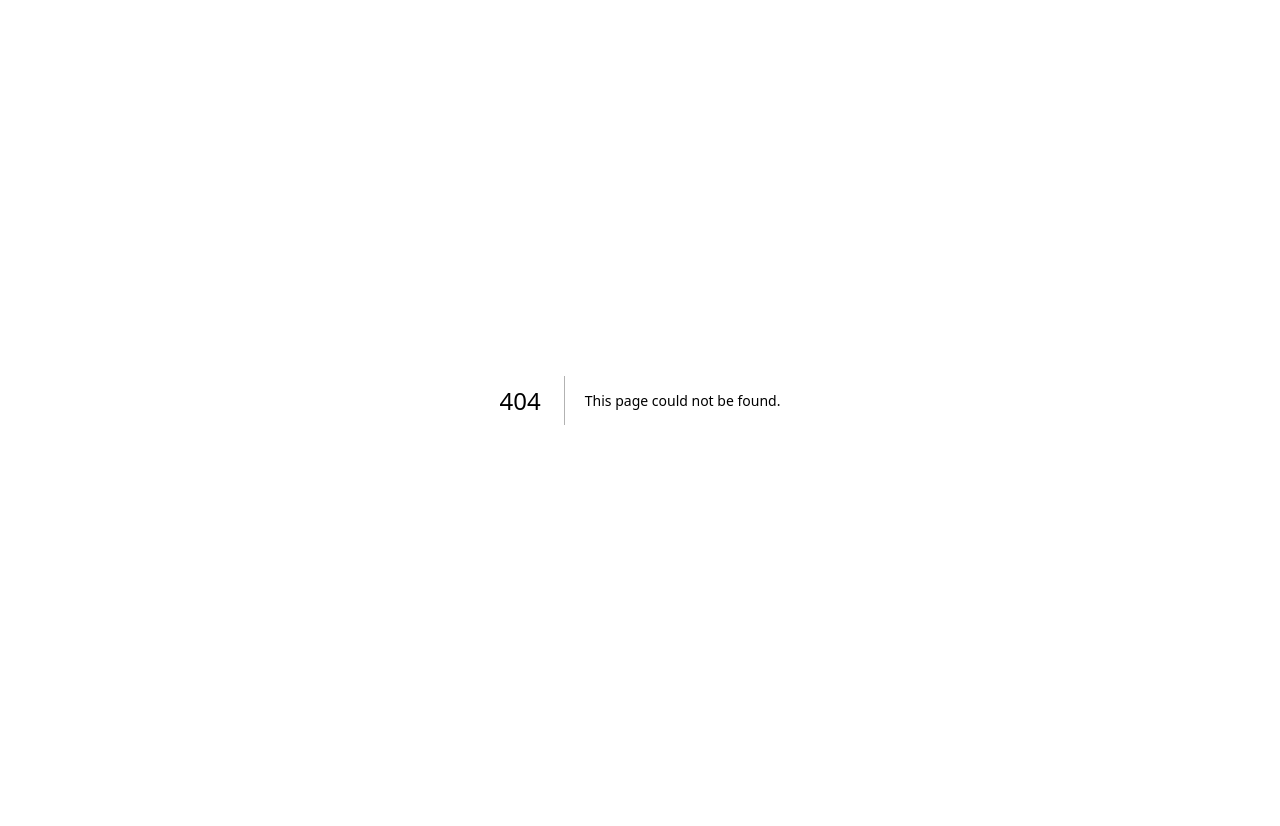
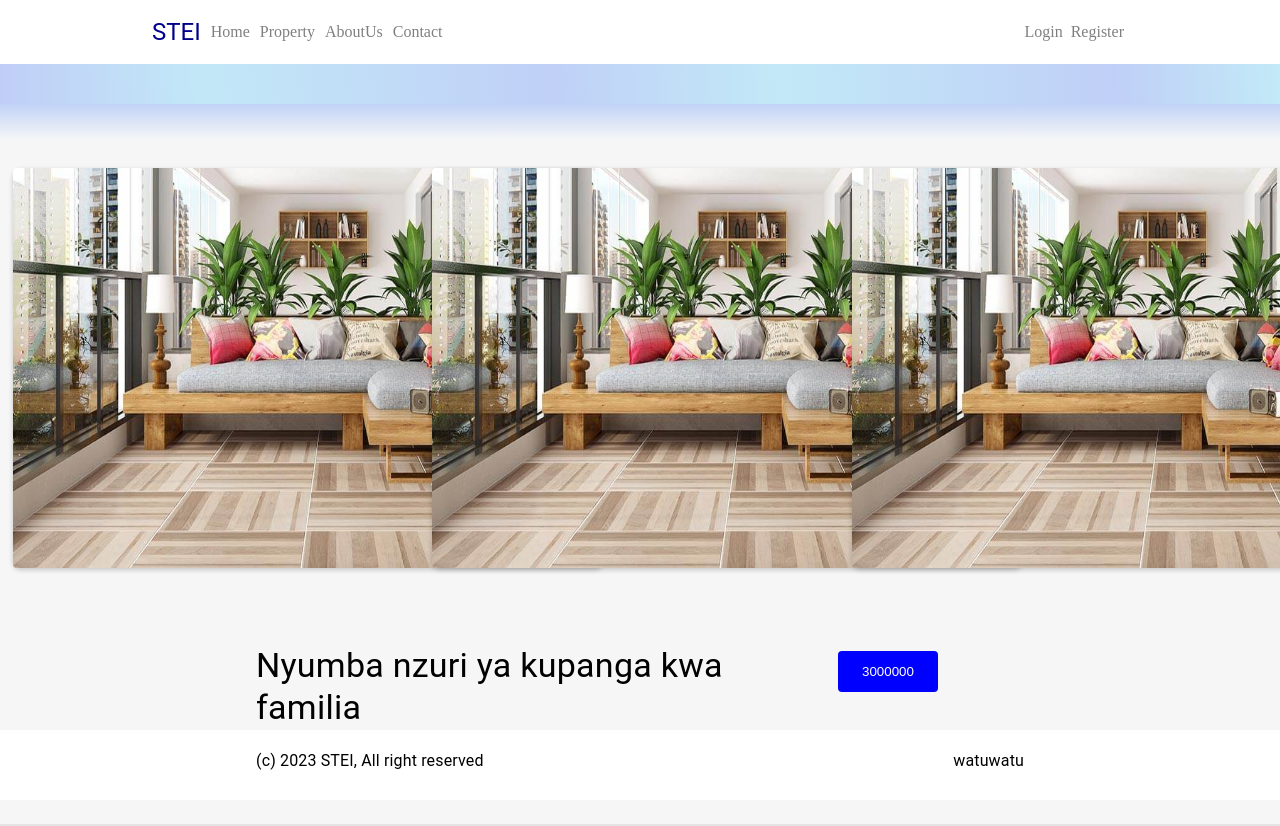
Before and after one commit to Glowingworld/STEIv1, a Next.js app: page /Property/Detail in a window 1280 px wide. Before the commit this address had no page. Before the commit the page ends 800 px from the top, so only its background shows below. Built offline with nearby package versions, Linux system fonts and the light colour scheme.

Commit message:
about us page complete --- the detail page in progress

```diff
--- /dev/null
+++ b/src/components/imageCard.jsx
@@ -0,0 +1,17 @@
+import { Box } from "@mui/material";
+import styles from "@/styles/components.module.scss";
+
+const ImageCard = () => {
+  return (
+    <Box className={styles.detailImage}>
+      <img
+        src="/external.87fdc6ca.jpg"
+        width="100%"
+        height="100%"
+        style={{ borderRadius: "4px" }}
+      />
+    </Box>
+  );
+};
+
+export default ImageCard;
--- /dev/null
+++ b/src/pages/Property/Detail/index.jsx
@@ -0,0 +1,75 @@
+import ButtonAppBar from "@/components/navbar";
+import { Box, cardActionAreaClasses, Grid, Typography } from "@mui/material";
+import { useState } from "preact/hooks";
+import styles from "@/styles/Home.module.scss";
+import Footer from "@/components/footer";
+import ImageCard from "@/components/imageCard";
+import PlaceIcon from "@mui/icons-material/Place";
+
+const Detail = () => {
+  //const [loading, setLoading] = useState(false);
+  const card = [1, 2, 3];
+
+  return (
+    <Box>
+      <ButtonAppBar />
+      <Box className={styles.testColor}></Box>
+      <Box className={styles.detail}>
+        <Box className={styles.detailscard}>
+          <Grid container spacing={0.5}>
+            {card.map((c) => {
+              return (
+                <Grid item xs={12} md={4}>
+                  <ImageCard />
+                </Grid>
+              );
+            })}
+          </Grid>
+        </Box>
+        <section
+          style={{
+            paddingTop: "5%",
+            paddingBottom: "5%",
+            borderBottom: " 2px solid #e4e4e4",
+          }}
+        >
+          <Box className={styles.propert}>
+            <Grid container spacing={1}>
+              <Grid item xs={12} md={9}>
+                <Box>
+                  <Typography variant="h4">
+                    Nyumba nzuri ya kupanga kwa familia
+                  </Typography>
+                </Box>
+                <Box>
+                  <Typography>
+                    <PlaceIcon />
+                    Arusha
+                  </Typography>
+                </Box>
+              </Grid>
+              <Grid item xs={12} md={3}>
+                <Box paddingTop="3.5%">
+                  <button
+                    style={{
+                      backgroundColor: "blue",
+                      color: "white",
+                      borderRadius: "4px",
+                    }}
+                    className={styles.btn}
+                  >
+                    3000000
+                  </button>
+                </Box>
+              </Grid>
+            </Grid>
+          </Box>
+        </section>
+      </Box>
+
+      <Footer />
+    </Box>
+  );
+};
+
+export default Detail;
--- a/src/pages/index.js
+++ b/src/pages/index.js
@@ -82,9 +82,6 @@ const Home = () => {
               <Grid item>
                 <Card />
               </Grid>
-              <Grid item>
-                <Card />
-              </Grid>
             </Grid>
             <Box
               display="flex"
--- a/src/styles/Home.module.scss
+++ b/src/styles/Home.module.scss
@@ -78,6 +78,12 @@
   );
 }
 
+.propert {
+  height: 100%;
+  padding-left: 20%;
+  padding-right: 20%;
+}
+
 .testColor {
   height: 40px;
   background: rgb(192, 206, 247);
@@ -96,9 +102,25 @@
   background-color: white;
   border-radius: 8px;
   padding: 2%;
+  box-shadow: 0 0.125rem 0.3125rem rgb(0 0 0 / 20%);
 }
 
 .allProperties {
   padding-top: 5%;
   padding-bottom: 10%;
 }
+
+.detail {
+  height: 100%;
+  background: linear-gradient(
+    to bottom,
+    rgba(193, 210, 247, 1) 0%,
+    rgba(193, 211, 247, 1) 0%,
+    rgba(246, 246, 246, 1) 5%
+  );
+}
+
+.detailscard {
+  padding: 1%;
+  padding-top: 5%;
+}
--- a/src/styles/components.module.scss
+++ b/src/styles/components.module.scss
@@ -12,6 +12,7 @@
   bottom: 0px;
   height: 70px;
   width: 100%;
+  z-index: 3;
 }
 
 .searchform {
@@ -27,7 +28,7 @@
 }
 
 .card {
-  box-shadow: 0 0.125rem 0.3125rem rgb(0 0 0 / 10%);
+  box-shadow: 0 0.125rem 0.3125rem rgb(0 0 0 / 50%);
   height: 500px;
   width: 350px;
   background-color: #edeef0;
@@ -38,7 +39,7 @@
 
   &:hover {
     transform: scale(1.01);
-
+    box-shadow: 0 0.125rem 0.3125rem rgb(0 0 0 / 70%);
     transform: translateY(-1.5vh);
   }
 }
@@ -111,3 +112,11 @@
   background-color: #edeef0;
   border-radius: 8px;
 }
+
+.detailImage {
+  border-radius: 8px;
+  background-color: #fff;
+  box-shadow: 0 0.125rem 0.3125rem rgb(0 0 0 / 20%);
+  height: 400px;
+  width: 590px;
+}
```
Also changed, not shown: src/pages/AboutUs/index.jsx (+20 -2 lines), src/pages/Property/index.jsx (+23 -8 lines).
